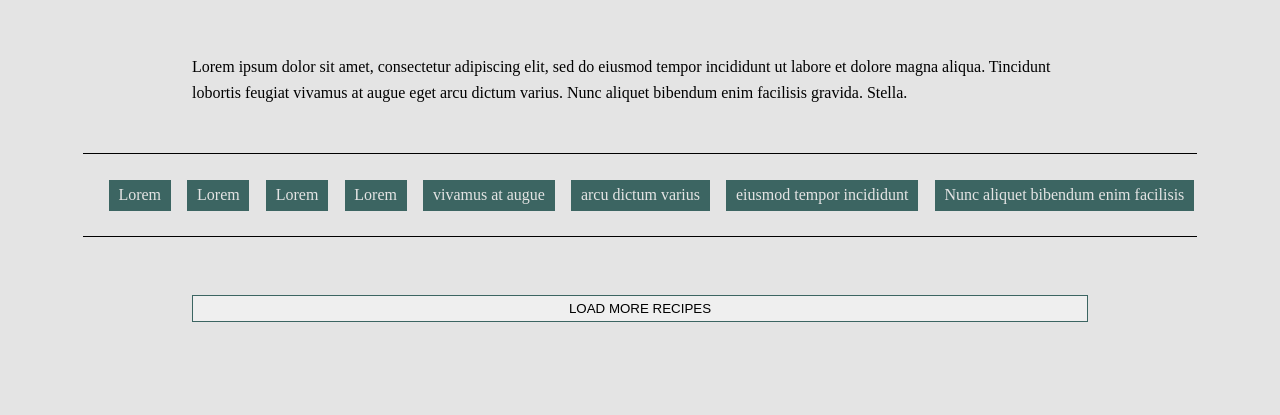
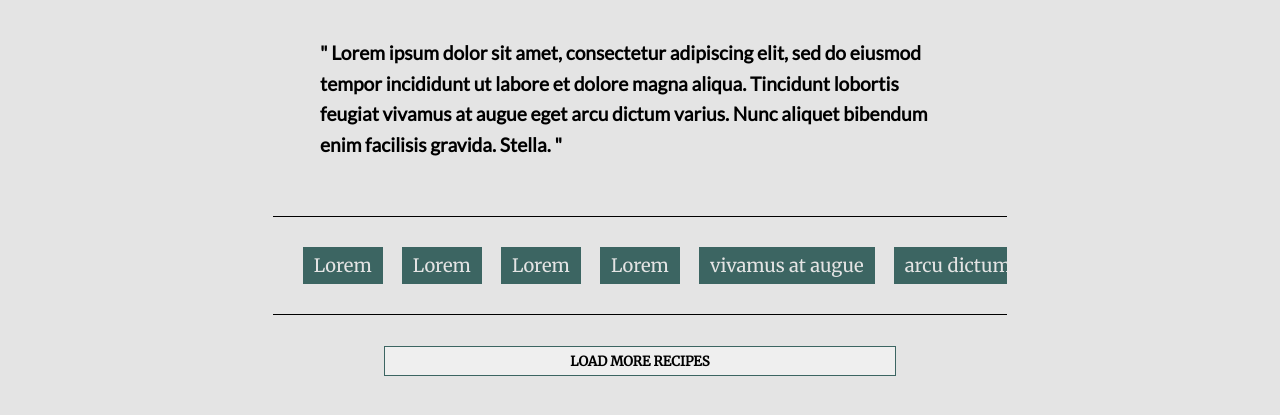
Before and after one commit to stel-dare/ricecookerninja, a Node server app: page /posts in a window 1280 px wide. Shown: the part 58-473 px from the top of the page. Run offline with Node 20, Linux system fonts and the light colour scheme; some libraries are stand-ins or nearby versions; some web fonts are replaced.

Commit message:
Posts page - mobile and desktop view done , could use some optimizing

```diff
--- a/public/css/posts.css
+++ b/public/css/posts.css
@@ -8,8 +8,11 @@
 .funFoodQuote{
   width: 85%;
   /* margin: 25% auto 0% auto; */
-  margin: 5em auto 0 auto;
+  margin: 4em auto 0 auto;
   line-height: 1.6;
+  font-family: 'Lato';
+  font-size: 120%;
+  font-weight: bold;
 }
 
 .tagsCont{
@@ -23,7 +26,30 @@
   border-right: 0;
   overflow:auto;
   white-space: nowrap;
+  font-family: 'Merriweather';
+  font-size: 115%;
 }
+
+/* .tagsCont::-webkit-scrollbar {
+  display: none;
+} */
+
+/* .tagsCont::-webkit-scrollbar-track
+{
+	-webkit-box-shadow: inset 0 0 6px rgba(0,0,0,0.3);
+	background-color: #F5F5F5;
+}
+
+.tagsCont::-webkit-scrollbar
+{
+	width: 100px;
+	background-color: #F5F5F5;
+}
+
+.tagsCont::-webkit-scrollbar-thumb
+{
+	background-color: #000000;
+} */
 
 .tag{
   /* padding:2% 3%; */
@@ -39,6 +65,9 @@
   width: 86%;
   /* margin: 7% auto; */
   margin: 1.8em auto;
+  font-family: 'Merriweather';
+  font-size: 110%;
+  font-weight: bold;
 }
 
 .post,.postImg,.postImg img{
@@ -50,6 +79,16 @@
   color: #222222;
 }
 
+
+.post .ingredients{
+  font-weight: normal;
+  /* font-style: italic; */
+  font-family: 'Lato';
+}
+
+.post{
+  margin: 2em 0em;
+}
 /* form{
   display: block;
   width: 70%;
@@ -64,16 +103,18 @@
   margin: 1em auto;
   /* padding: 2% 5%; */
   padding: 0.4em 1em;
+  font-family: 'Merriweather';
+  font-weight: bold;
 }
 
 @media only screen and (min-width: 768px) {
   .funFoodQuote{
-    width: 70%;
-    margin: 7em auto 0 auto;
+    width: 60%;
+    margin: 5em auto 0 auto;
   }
 
   .tagsCont{
-    width: 85%;
+    width: 65%;
     margin: 3em auto 0 auto;
     padding: 1.6em 0.8em;
   }
@@ -84,14 +125,61 @@
   }
 
   .postCont{
-    display: flex;
+    /* display: flex;
+    flex-wrap: wrap;
+    justify-content: space-around;
+    align-items: center; */
     /* flex-direction: row; */
-    width: 90%;
+    width: 85%;
     margin: 1.8em auto;
   }
 
   .post{
-    width:500%;
+    /* width:45%; */
+    display: flex;
+    justify-content: space-around;
+    align-items: flex-start;
+    margin: 2.5em 0em;
+  }
+
+  .postImg, .postDetails{
+    width: 45%;
+  }
+
+  form button{
+    width: 50%;
   }
 
 }
+
+@media only screen and (min-width: 1024px) {
+  /* .post{
+    width:30%;
+  } */
+
+  .funFoodQuote{
+    width: 50%;
+  }
+
+  .postCont{
+    width: 60%;
+  }
+
+  .tagsCont{
+    width: 55%;
+  }
+
+  form button{
+    width: 40%;
+  }
+}
+
+@media only screen and (min-width: 1440px) {
+  /* .post{
+    width:20%;
+  } */
+
+  .postCont{
+    width: 40%;
+  }
+}
--- a/views/posts.ejs
+++ b/views/posts.ejs
@@ -2,7 +2,9 @@
 
 <section class="funFoodQuote">
   <p>
+    "
     <%= quote%>
+    "
   </p>
 </section>
 
@@ -16,9 +18,12 @@
 <%posts.forEach((post)=>{%>
     <div class="post">
       <div class="postImg">
-        <img src="<%=post.image%>" alt="picture of food">
+        <a class='postTitle' href="/posts/<%=post.title%>"><img src="<%=post.image%>" alt="picture of food"/></a>
       </div>
+      <div class="postDetails">
       <a class='postTitle' href="/posts/<%=post.title%>"><p><%=post.title%></p></a>
+      <p class="ingredients"><span>Ingredients: </span>rice , tomatoes, green pepper , spring onions</p>
+    </div>
     </div>
   <%});%>
 </section>
```
